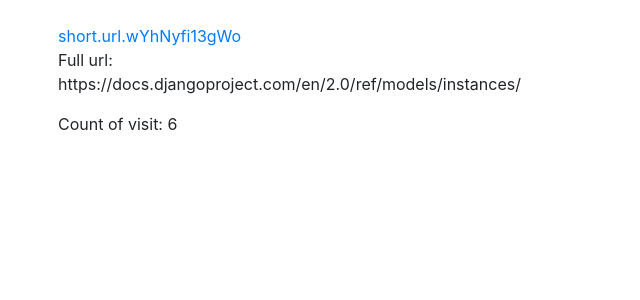
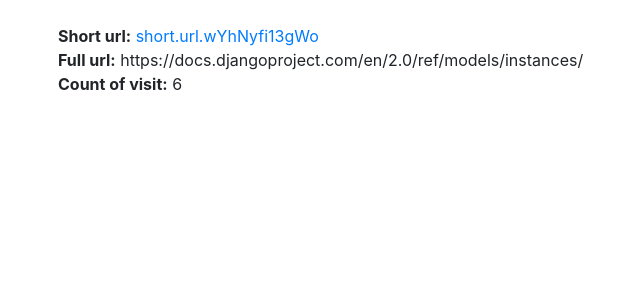
Before and after one commit to Abalmaz/Django_shortly, a Django app: template shorten_url/templates/shorten_url/detail.html in a window 1280 px wide. Shown: the top 300 px of the page, without its empty margins (42-682 px from the left). Run offline with Django 3.2, Linux system fonts and the light colour scheme; the template is opened without the code that fills it: values that come from a table or form of the project are taken from there, others are empty; data comes from the database, SQL or seed files in the repository; both versions use the stored data as it was after the commit; some libraries are stand-ins or nearby versions.

Commit message:
Change html views

```diff
--- a/shorten_url/templates/shorten_url/detail.html
+++ b/shorten_url/templates/shorten_url/detail.html
@@ -1,10 +1,16 @@
 {% extends 'shorten_url/layout.html' %}
 {% block body %}
 <div class="container">
-	<div class="col-md-4">
-	  <a href="visit_url/{{ new_url.short_url }}" target="_blank">{{ new_url.short_url }}</a>
-	  <p>Full url: {{ new_url.url }}</p>
-	  <p>Count of visit: {{ new_url.visit_count }}
+	<div class="col-md-8">
+		<div>
+			<strong>Short url:</strong> <a href="visit_url/{{ new_url.short_url }}" target="_blank">{{ new_url.short_url }}</a>
+		</div>
+		<div>
+			<strong>Full url:</strong> {{ new_url.url }}
+		</div>
+		<div>
+			<strong>Count of visit:</strong> {{ new_url.visit_count }}
+		</div>
 	</div>
 </div>
 {% endblock %}
--- a/shorten_url/templates/shorten_url/index.html
+++ b/shorten_url/templates/shorten_url/index.html
@@ -6,7 +6,11 @@
         <div class="mb-4">
           <form  method=post>
             {% csrf_token %}
-            {{ form }}
+            {% for field in form %}
+              <div class="fieldWrapper">
+                  {{ field.errors }}
+                  {{ field.label_tag }} {{ field }}
+            {% endfor %}
             <input type=submit value="Shorten"  class="btn btn-success">
           </form>
         </div>
```
Also changed, not shown: db.sqlite3.
